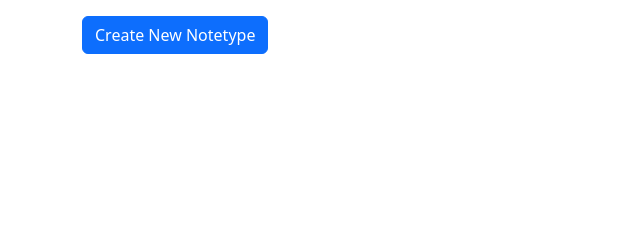
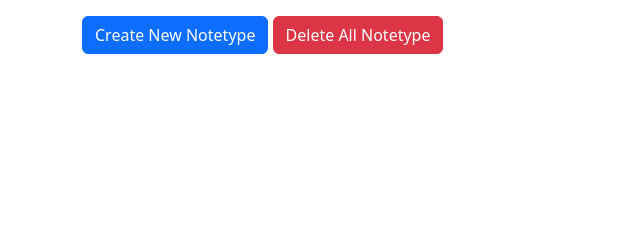
Before and after one commit to sabinpr/django-notes, a Django app: page /notetype/ in a window 1280 px wide. Shown: the part 89-329 px from the top of the page, without its empty margins (0-640 px from the left). Run offline with Django 5.2, Linux system fonts and the light colour scheme; data that the repository does not hold is empty; some libraries are stand-ins or nearby versions.

Commit message:
edit notetype and delete all is added

```diff
--- a/Notes/urls.py
+++ b/Notes/urls.py
@@ -16,7 +16,7 @@ Including another URLconf
 """
 from django.contrib import admin
 from django.urls import path
-from base.views import create_note, notetype_view, home_view, create_note_type, edit_note_view, delete_note_view, delete_notetype_view
+from base.views import create_note, notetype_view, home_view, create_note_type, edit_note_view, delete_note_view, delete_notetype_view, edit_notetype_view, delete_all_view, delete_all_notetype_view
 
 urlpatterns = [
     path('admin/', admin.site.urls),
@@ -26,5 +26,10 @@ urlpatterns = [
     path('create_note_type/', create_note_type),
     path('edit_note/<int:pk>/', edit_note_view, name='edit_note'),
     path('delete_note/<int:pk>/', delete_note_view, name='delete_note'),
-    path('delete_notetype/<int:pk>/', delete_notetype_view, name='delete_notetype')
+    path('edit_notetype/<int:pk>/', edit_notetype_view, name='edit_notetype'),
+    path('delete_notetype/<int:pk>/',
+         delete_notetype_view, name='delete_notetype'),
+    path('delete_all_note/', delete_all_view, name='deleteall'),
+    path('delete_all_notetype/', delete_all_notetype_view,
+         name='delete_all_notetype')
 ]
--- a/base/views.py
+++ b/base/views.py
@@ -55,7 +55,7 @@ def edit_note_view(request, pk):
         note_form_obj = NoteForm(data=request.POST, instance=note_obj)
         if note_form_obj.is_valid():
             note_form_obj.save()
-            messages.success(request, 'note type Updated!')
+            messages.success(request, 'note Updated!')
             return redirect('home')
         else:
             messages.error(request, note_form_obj.errors)
@@ -73,8 +73,40 @@ def delete_note_view(request, pk):
     return redirect('home')
 
 
+def edit_notetype_view(request, pk):
+    notetype_obj = NoteType.objects.get(id=pk)
+    if request.method == "POST":
+        notetype_form_obj = NoteTypeForm(
+            data=request.POST, instance=notetype_obj)
+        if notetype_form_obj.is_valid():
+            notetype_form_obj.save()
+            messages.success(request, 'notetype Updated!')
+            return redirect('notetype')
+        else:
+            messages.error(request, notetype_form_obj.errors)
+    notetype_form_obj = NoteForm(instance=notetype_obj)
+    data = {'form': notetype_form_obj}
+    return render(request, 'edit_notetype.html', context=data)
+
+
 def delete_notetype_view(request, pk):
     notetype_obj = NoteType.objects.get(id=pk)
     notetype_obj.delete()
     messages.success(request, 'notetype deleted!')
     return redirect('notetype')
+
+
+def delete_all_view(request):
+    note_obj = Note.objects.all()
+    note_obj.delete()
+
+    messages.success(request, 'All Notes Deleted!')
+    return redirect('home')
+
+
+def delete_all_notetype_view(request):
+    notetype_obj = NoteType.objects.all()
+    notetype_obj.delete()
+
+    messages.success(request, 'All Notetypes Deleted!')
+    return redirect('notetype')
--- a/templates/index.html
+++ b/templates/index.html
@@ -59,6 +59,9 @@
       </table>
       <a href="\createnote" class="btn btn-primary"> Create New Note</a>
 
+
+      <a href="\delete_all_note" class="btn btn-danger"> Delete All Note</a>
+
     </div>
     </div>
   </body>
--- a/templates/notetype.html
+++ b/templates/notetype.html
@@ -41,13 +41,16 @@
             <th scope="row">{{forloop.counter}}</th>
             <td>{{notetype.name}}</td>
             <td>
-              <a href="{% url 'delete_notetype' pk=notetype.id %}" class="btn btn-danger">delete</a>
+              <a href="{% url 'edit_notetype' pk=notetype.id %}" class="btn btn-warning">Edit</a>
+              <a href="{% url 'delete_notetype' pk=notetype.id %}" class="btn btn-danger">Delete</a>
             </td>
           </tr>
           {% endfor %}
         </tbody>
       </table>
       <a href="\create_note_type" class="btn btn-primary"> Create New Notetype</a>
+
+      <a href="\delete_all_notetype" class="btn btn-danger"> Delete All Notetype</a>
 
     </div>
     </div>
```
Also changed, not shown: templates/edit_notetype.html (added, +43 -0 lines).
